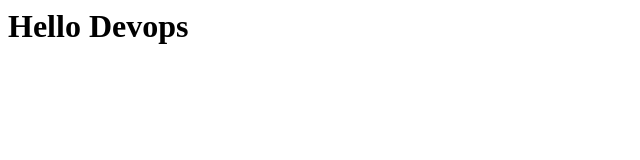
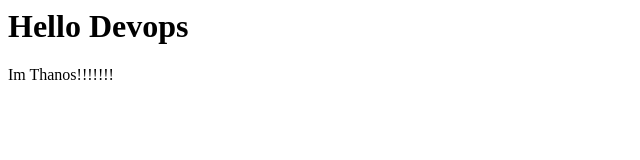
Before and after one commit to riteshkumarsale/Hello-devops, a plain HTML site: page index.html in a window 1280 px wide. Shown: the full height of the page, 0-640 px from the left. Drawn offline with Linux system fonts and the light colour scheme.

Commit message:
Update index.html

```diff
--- a/index.html
+++ b/index.html
@@ -1 +1,2 @@
 <h1> Hello Devops</h1>
+<p>Im Thanos!!!!!!!</p>
```
